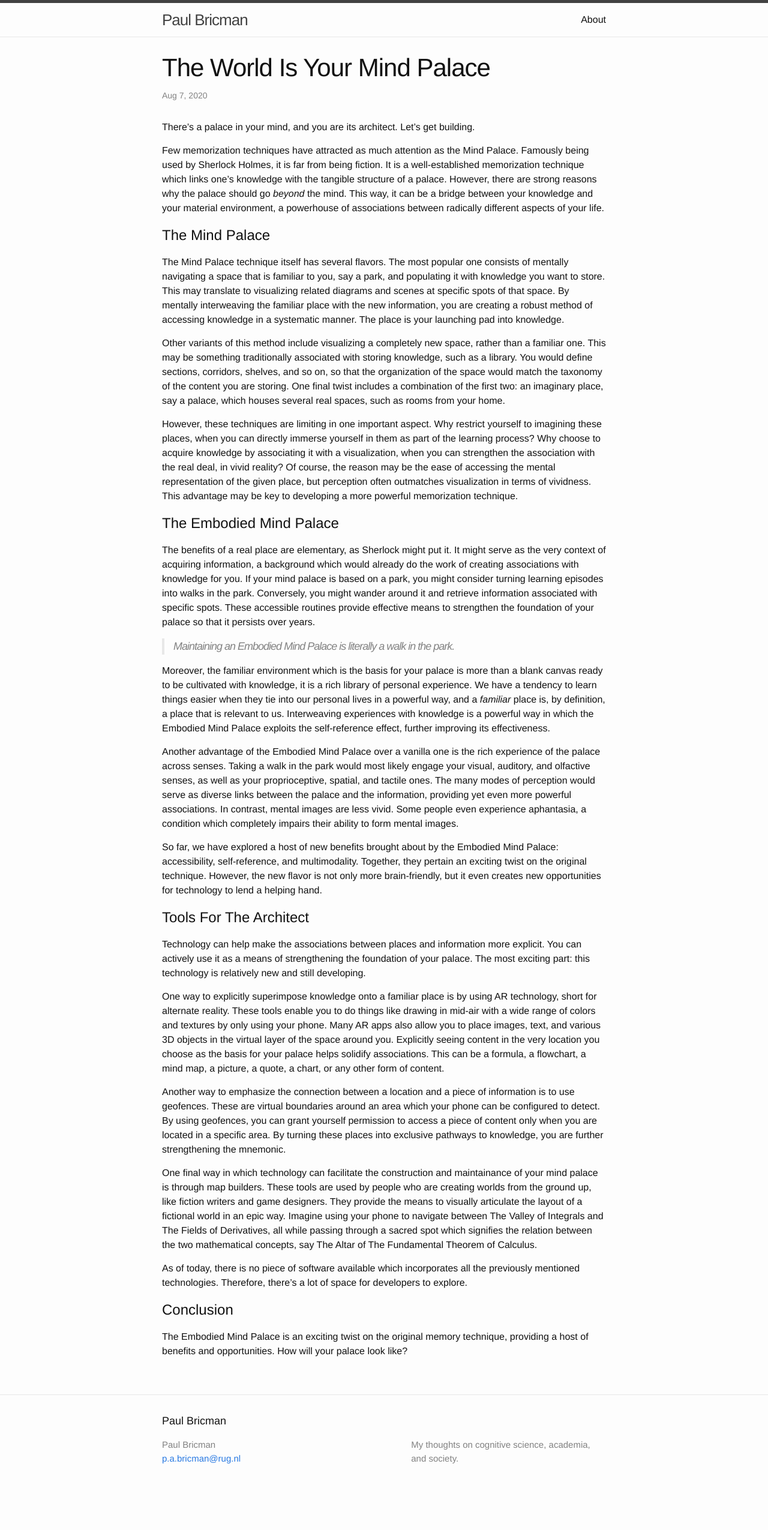
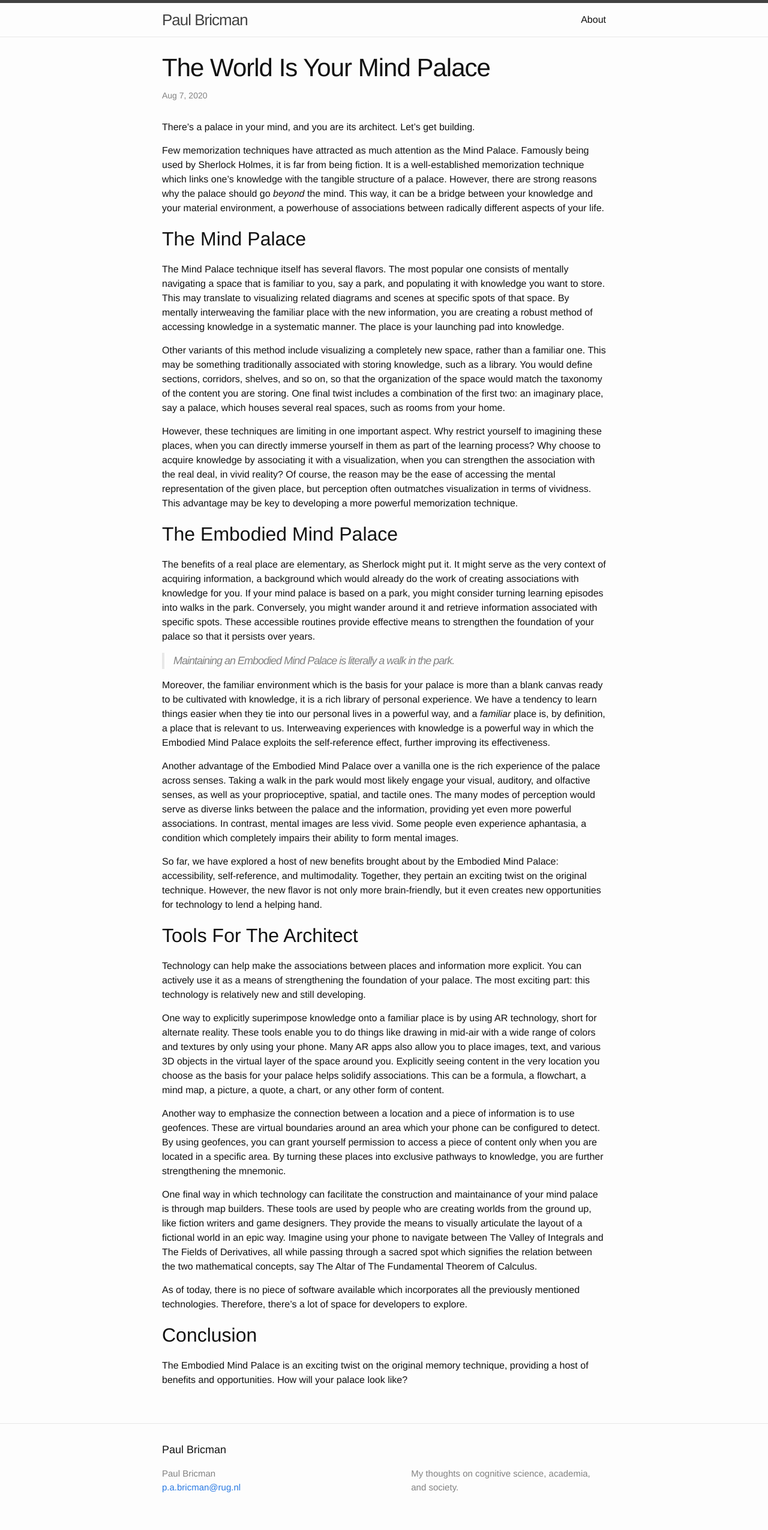
Before and after one commit to paulbricman/paulbricman.github.io, a Jekyll site: the page built from _posts/2020-08-07-the-world-is-your-mind-palace.md, in a window 1280 px wide. Shown: the whole page at 60% size. Built offline with Jekyll 4.4.1, drawn with Linux system fonts in a browser that asks for light colours; before the commit the page ends 2502 px from its top, so only the background shows below that.

```diff
--- a/_posts/2020-08-07-the-world-is-your-mind-palace.md
+++ b/_posts/2020-08-07-the-world-is-your-mind-palace.md
@@ -9,7 +9,7 @@ There's a palace in your mind, and you are its architect. Let's get building.
 
 Few memorization techniques have attracted as much attention as the Mind Palace. Famously being used by Sherlock Holmes, it is far from being fiction. It is a well-established memorization technique which links one's knowledge with the tangible structure of a palace. However, there are strong reasons why the palace should go *beyond* the mind. This way, it can be a bridge between your knowledge and your material environment, a powerhouse of associations between radically different aspects of your life.
 
-# The Mind Palace
+## The Mind Palace
 
 The Mind Palace technique itself has several flavors. The most popular one consists of mentally navigating a space that is familiar to you, say a park, and populating it with knowledge you want to store. This may translate to visualizing related diagrams and scenes at specific spots of that space. By mentally interweaving the familiar place with the new information, you are creating a robust method of accessing knowledge in a systematic manner. The place is your launching pad into knowledge.
 
@@ -17,7 +17,7 @@ Other variants of this method include visualizing a completely new space, rather
 
 However, these techniques are limiting in one important aspect. Why restrict yourself to imagining these places, when you can directly immerse yourself in them as part of the learning process? Why choose to acquire knowledge by associating it with a visualization, when you can strengthen the association with the real deal, in vivid reality? Of course, the reason may be the ease of accessing the mental representation of the given place, but perception often outmatches visualization in terms of vividness. This advantage may be key to developing a more powerful memorization technique.
 
-# The Embodied Mind Palace
+## The Embodied Mind Palace
 
 The benefits of a real place are elementary, as Sherlock might put it. It might serve as the very context of acquiring information, a background which would already do the work of creating associations with knowledge for you. If your mind palace is based on a park, you might consider turning learning episodes into walks in the park. Conversely, you might wander around it and retrieve information associated with specific spots. These accessible routines provide effective means to strengthen the foundation of your palace so that it persists over years.
 
@@ -29,7 +29,7 @@ Another advantage of the Embodied Mind Palace over a vanilla one is the rich exp
 
 So far, we have explored a host of new benefits brought about by the Embodied Mind Palace: accessibility, self-reference, and multimodality. Together, they pertain an exciting twist on the original technique. However, the new flavor is not only more brain-friendly, but it even creates new opportunities for technology to lend a helping hand.
 
-# Tools For The Architect
+## Tools For The Architect
 
 Technology can help make the associations between places and information more explicit. You can actively use it as a means of strengthening the foundation of your palace. The most exciting part: this technology is relatively new and still developing.
 
@@ -41,6 +41,6 @@ One final way in which technology can facilitate the construction and maintainan
 
 As of today, there is no piece of software available which incorporates all the previously mentioned technologies. Therefore, there's a lot of space for developers to explore.
 
-# Conclusion
+## Conclusion
 
 The Embodied Mind Palace is an exciting twist on the original memory technique, providing a host of benefits and opportunities. How will your palace look like?
```
Also changed, not shown: _posts/2020-08-22-fragrances-of-memories-past.md (+4 -0 lines), _posts/2020-09-05-after-science.markdown (+8 -0 lines), about.md (+1 -1 lines), 5 other files.
